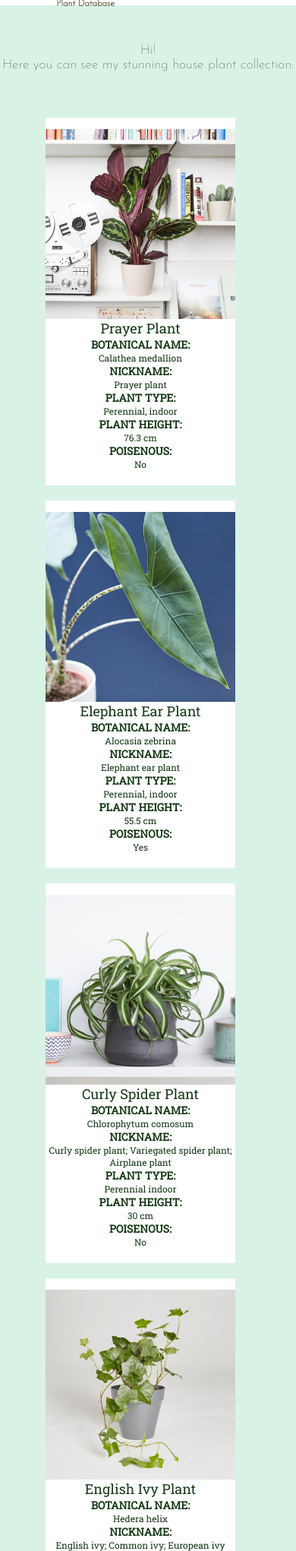
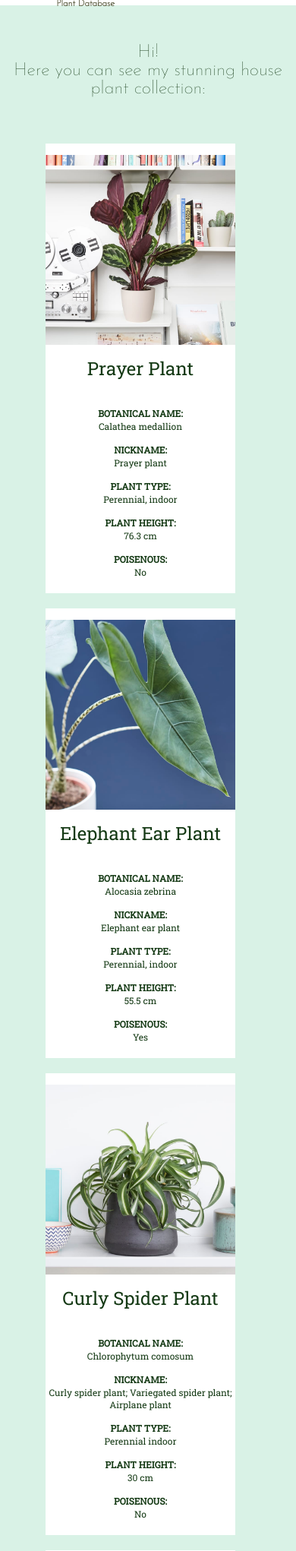
Before and after one commit to karenschulz/database_plants, a PHP site: page / in a window 390 px wide. Shown: the part 43-2085 px from the top of the page at 76% size. Run offline with PHP 8.4, Linux system fonts and the light colour scheme.

Commit message:
added h3, changed h2 properties, took things which had 0px attibutes out, changed color white for #FFFFFF, all things that came out in the peer review.

```diff
--- a/style.css
+++ b/style.css
@@ -39,11 +39,26 @@
     text-align: center;
     padding-top: 15px;
     padding-bottom: 20px;
-    padding-left: 0px
-    padding-right: 0px;
     font-size: 2em;
     font-weight: bold;
     color: #434323;
+}
+
+h1 {
+    font-size: 5rem;
+}
+
+h2 {
+    font-size: 2.5em;
+    font-weight: bold;
+    color: #434323;
+    padding-top: 15px;
+    padding-bottom: 20px;
+}
+
+h3 {
+    padding-top: 15px;
+    padding-bottom: 1px;
 }
 
 h1, h2 {
@@ -51,11 +66,6 @@
     text-align: center;
     font-weight: normal;
 }
-
-h1 {
-    font-size: 5rem;
-}
-
 .nav_bar {
     display: flex;
     flex-direction: row;
@@ -93,7 +103,7 @@
 
 .plants {
     width: 280px;
-    background-color: white;
+    background-color: #FFFFFF;
     margin: 10px;
     padding-top: 15px;
     padding-bottom: 20px;
@@ -127,7 +137,11 @@
     }
 
     h1, h2 {
-        font-size: 1.5rem;
+        font-size: 2rem;
+    }
+
+    h3{
+        font-size: 1rem;
     }
 
     p {
```
